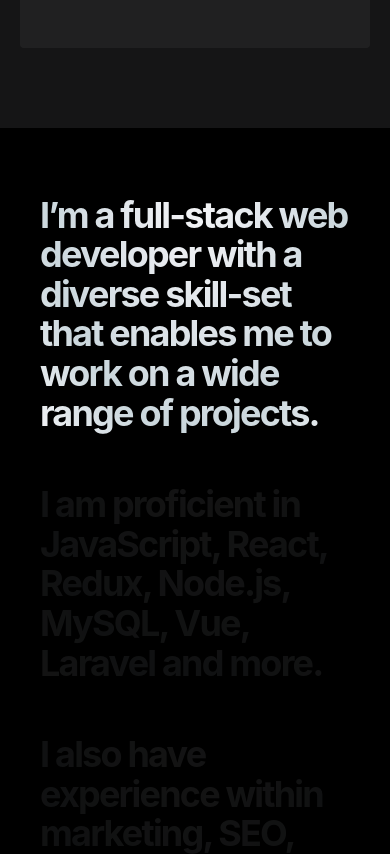
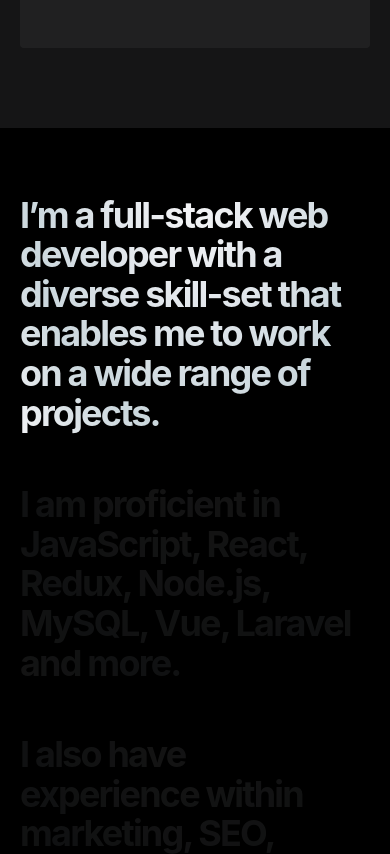
Before and after one commit to TheBoringBOT/developer-portfolio, a Next.js app: page / in a window 390 px wide. Shown: the part 2180-3034 px from the top of the page. Built offline with nearby package versions, Linux system fonts and the light colour scheme.

Commit message:
style: smaller x padding on mobiles

```diff
--- a/components/about/about.js
+++ b/components/about/about.js
@@ -37,7 +37,7 @@
       ref={refContainer}
       className="text-black min-w-screen bg-light-grey dark:bg-black-secondary dark:text-light-grey"
     >
-      <div className="flex flex-col items-center justify-center max-w-5xl min-h-screen px-10 py-10 mx-auto text-4xl font-bold lg:px-20 md:py-28 lg:py-36 md:text-6xl lg:text-[80px] ">
+      <div className="flex flex-col items-center justify-center max-w-5xl min-h-screen px-5 md:px-10 py-10 mx-auto text-4xl font-bold lg:px-20 md:py-28 lg:py-36 md:text-6xl lg:text-[80px] ">
         <div className="leading-[1.1]  tracking-tighter">
           {aboutText.map((text, i) => (
             <>
```
